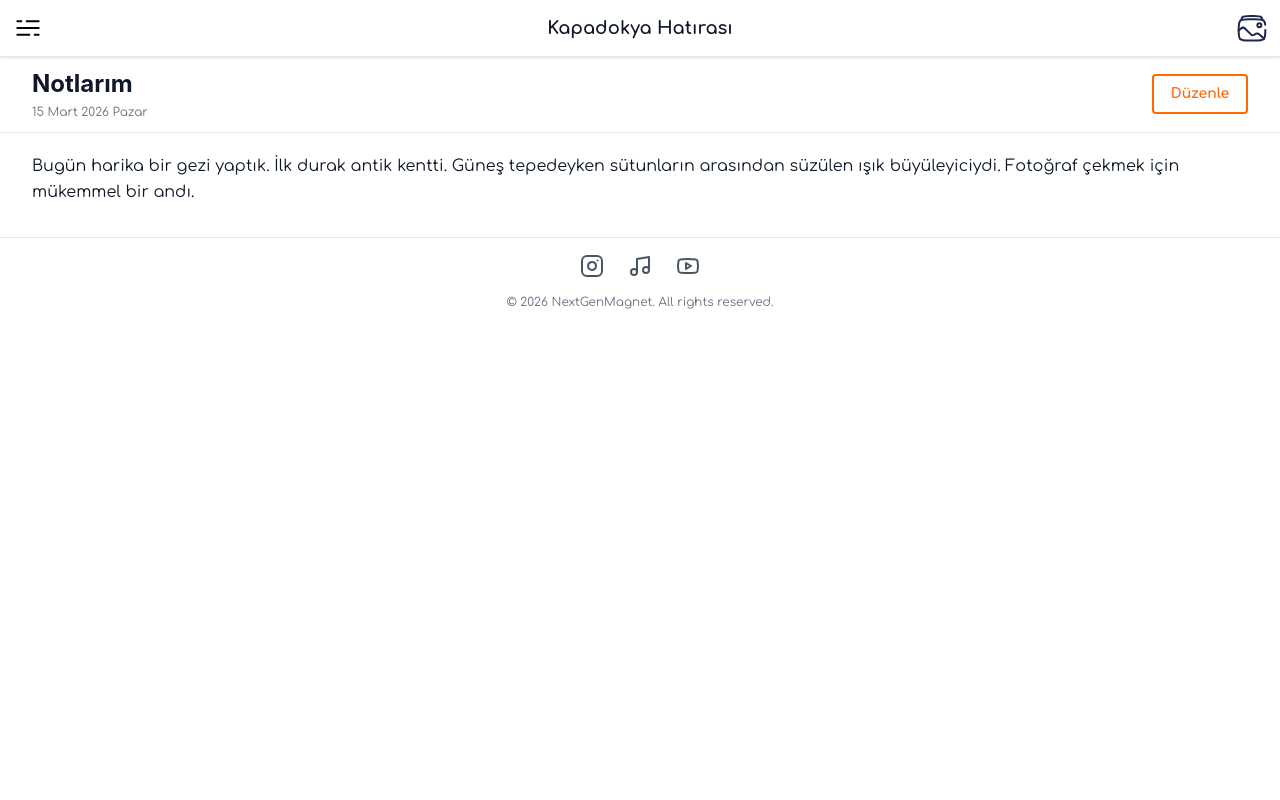
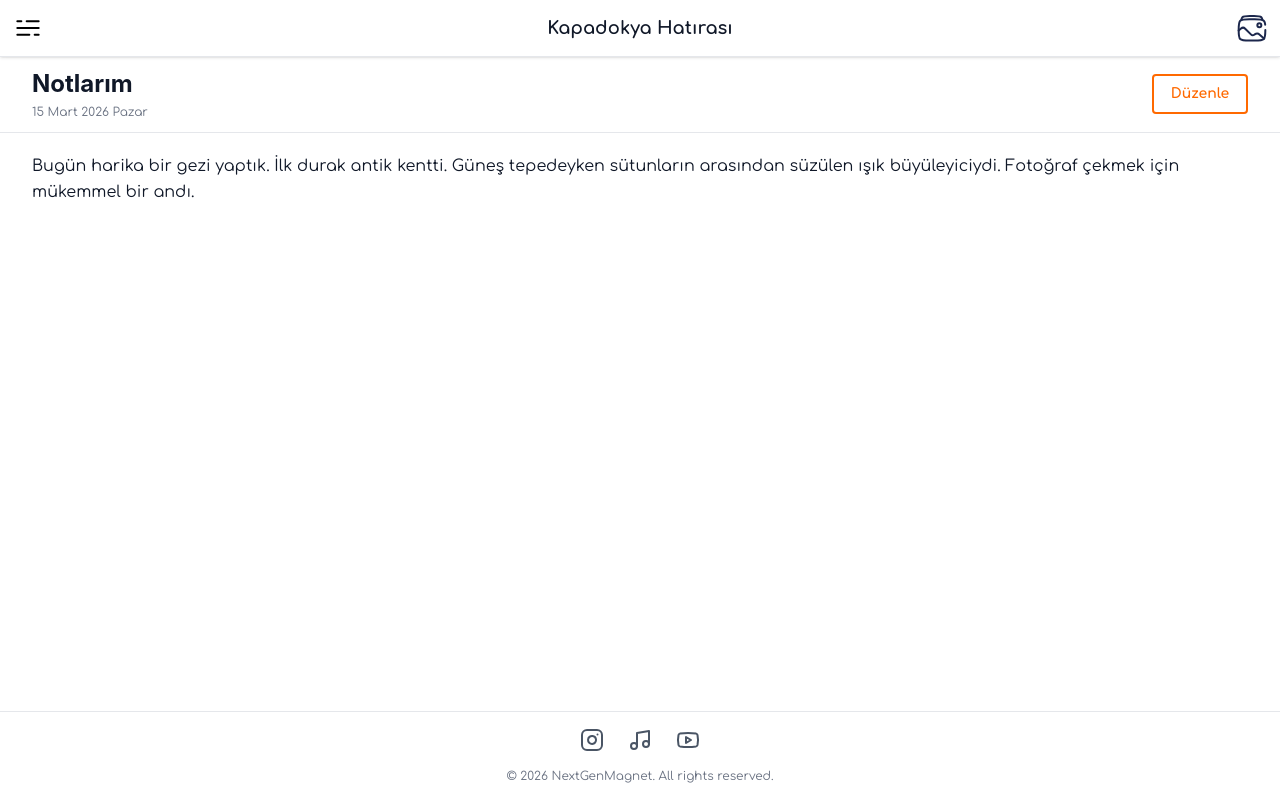
Before and after one commit to salchadev-create/nextgenmagnet-app, a Next.js app: page /note in a window 1280 px wide. Built offline with nearby package versions, Linux system fonts and the light colour scheme.

Commit message:
footer fized

```diff
--- a/app/layout.tsx
+++ b/app/layout.tsx
@@ -15,8 +15,10 @@
       <head>
         <link rel="stylesheet" href="https://cdnjs.cloudflare.com/ajax/libs/font-awesome/6.4.0/css/all.min.css" />
       </head>
-      <body className={`${comfortaa.variable} font-sans bg-white text-gray-900 min-h-screen`}>
-        {children}
+      <body className={`${comfortaa.variable} font-sans bg-white text-gray-900 min-h-screen flex flex-col`}>
+        <main className="flex-1">
+          {children}
+        </main>
         <Footer />
       </body>
     </html>
--- a/components/common/Footer.tsx
+++ b/components/common/Footer.tsx
@@ -3,7 +3,7 @@
 
 export default function Footer() {
   return (
-    <footer className="bg-white text-gray-900 py-4 mt-auto border-t border-gray-200">
+    <footer className="bg-white text-gray-900 py-4 border-t border-gray-200 w-full">
       <div className="max-w-7xl mx-auto px-4">
         <div className="flex flex-col items-center justify-center">
           {/* Social Media Icons */}
```
